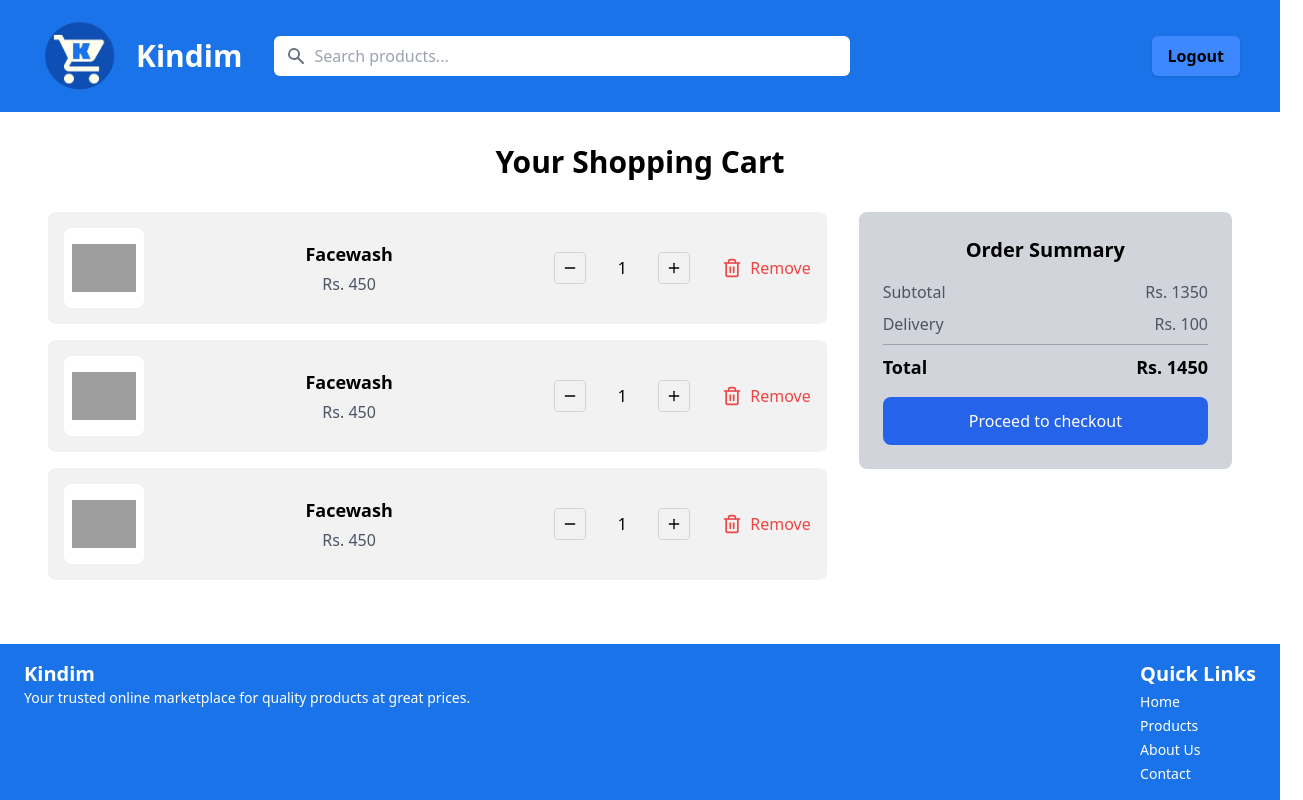
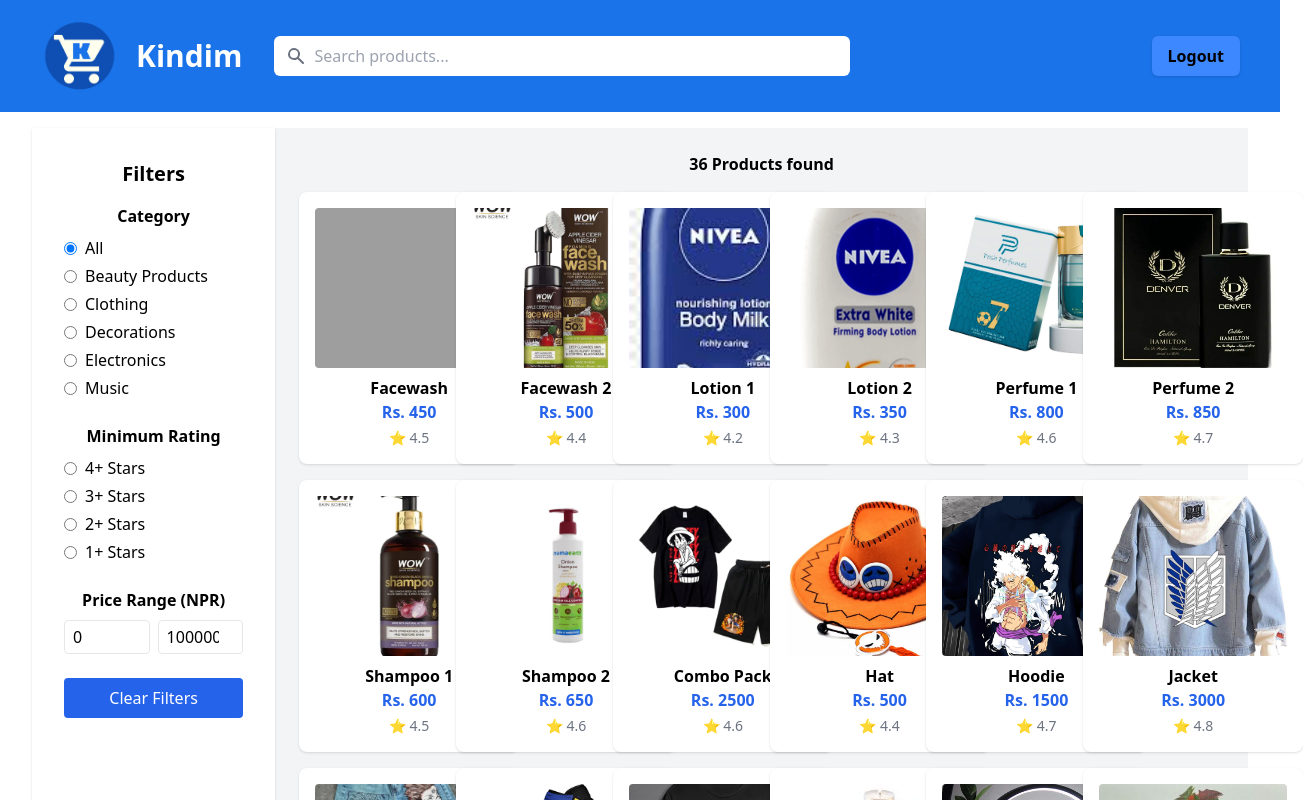
Before and after one commit to Krijal012/Kindim, a React (Vite) app in the folder Kindim/: page / in a window 1280 px wide. Shown: the top 800 px of the page, 1303 px wide, since content can reach past the window. Built offline with nearby package versions, Linux system fonts and the light colour scheme; grey boxes are pictures that could not be loaded.

Commit message:
modified categorypage entire

```diff
--- a/Kindim/src/App.jsx
+++ b/Kindim/src/App.jsx
@@ -6,7 +6,7 @@
 function App() {
   return (
     // <ErrorPage />
-    <CartPage />
+    <CategoryPage />
   );
 }
 
--- a/Kindim/src/components/productcard.jsx
+++ b/Kindim/src/components/productcard.jsx
@@ -1,6 +1,7 @@
+
 function ProductCard({ product }) {
     return (
-        <div className="bg-white p-4 rounded-lg cursor-pointer shadow hover:shadow-lg transition">
+        <div className="w-[220px] bg-white p-4 rounded-lg cursor-pointer shadow hover:shadow-lg transition">
             <img
                 src={product.image}
                 alt={product.name}
--- a/Kindim/src/components/productgrid.jsx
+++ b/Kindim/src/components/productgrid.jsx
@@ -1,8 +1,8 @@
-import ProductCard from "./productcard";
+import ProductCard from "./ProductCard";
 
-function ProductGrid({ products }) {
+function ProductGrid({ products = [] }) {
     return (
-        <div className="grid grid-cols-1 sm:grid-cols-2 lg:grid-cols-3 gap-6">
+        <div className="grid grid-cols-1 sm:grid-cols-3 lg:grid-cols-6 gap-4">
             {products.map((item) => (
                 <ProductCard key={item.id} product={item} />
             ))}
--- a/Kindim/src/pages/categorypage.jsx
+++ b/Kindim/src/pages/categorypage.jsx
@@ -2,7 +2,7 @@
 import Filters from "../Components/filters";
 import Footer from "../Components/footer";
 import Header from "../Components/header";
-import ProductGrid from "../Components/productgrid";
+import ProductGrid from "../Components/ProductGrid";
 import { ProductsData } from "../Data/productsdata";
 
 const CategoryPage = () => {
```
